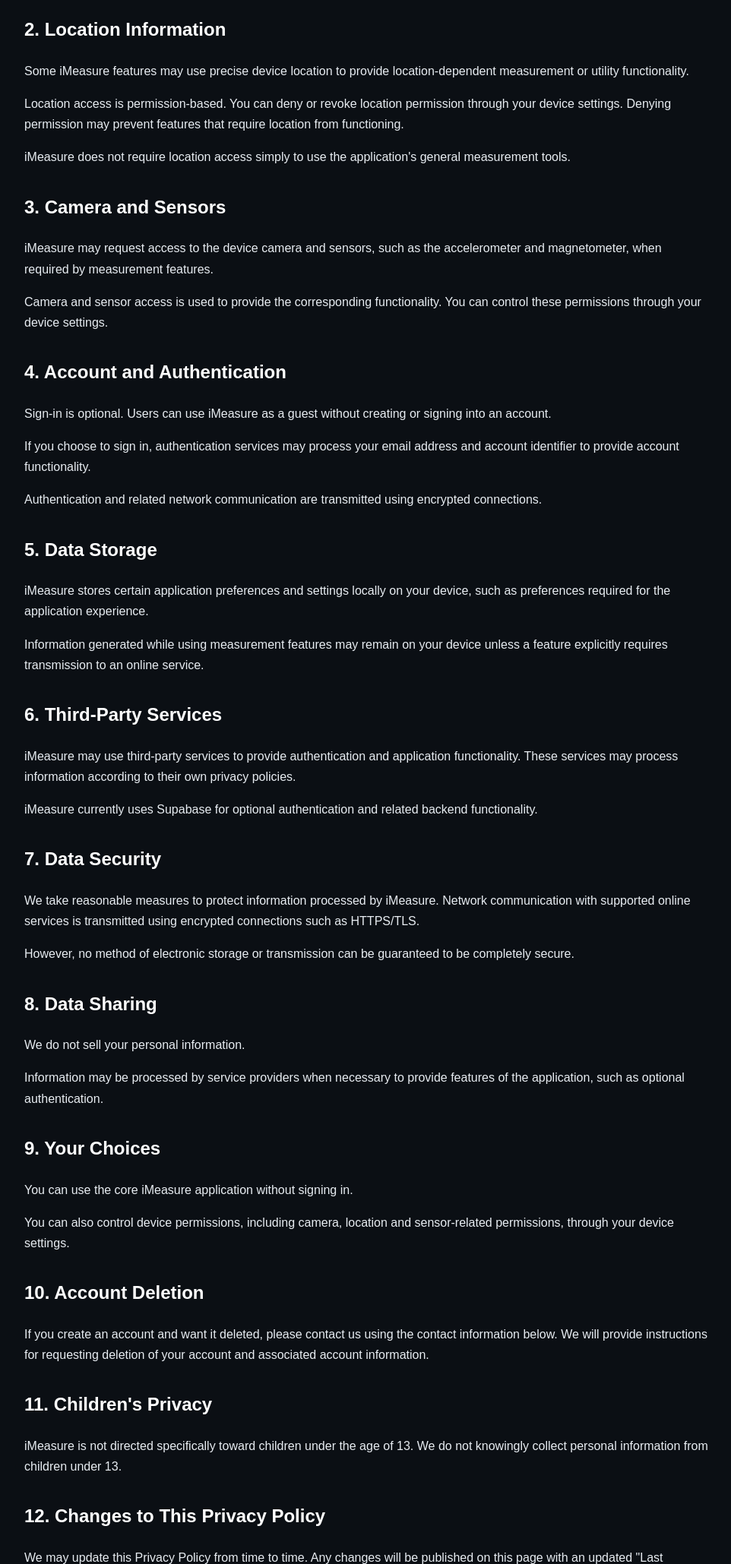
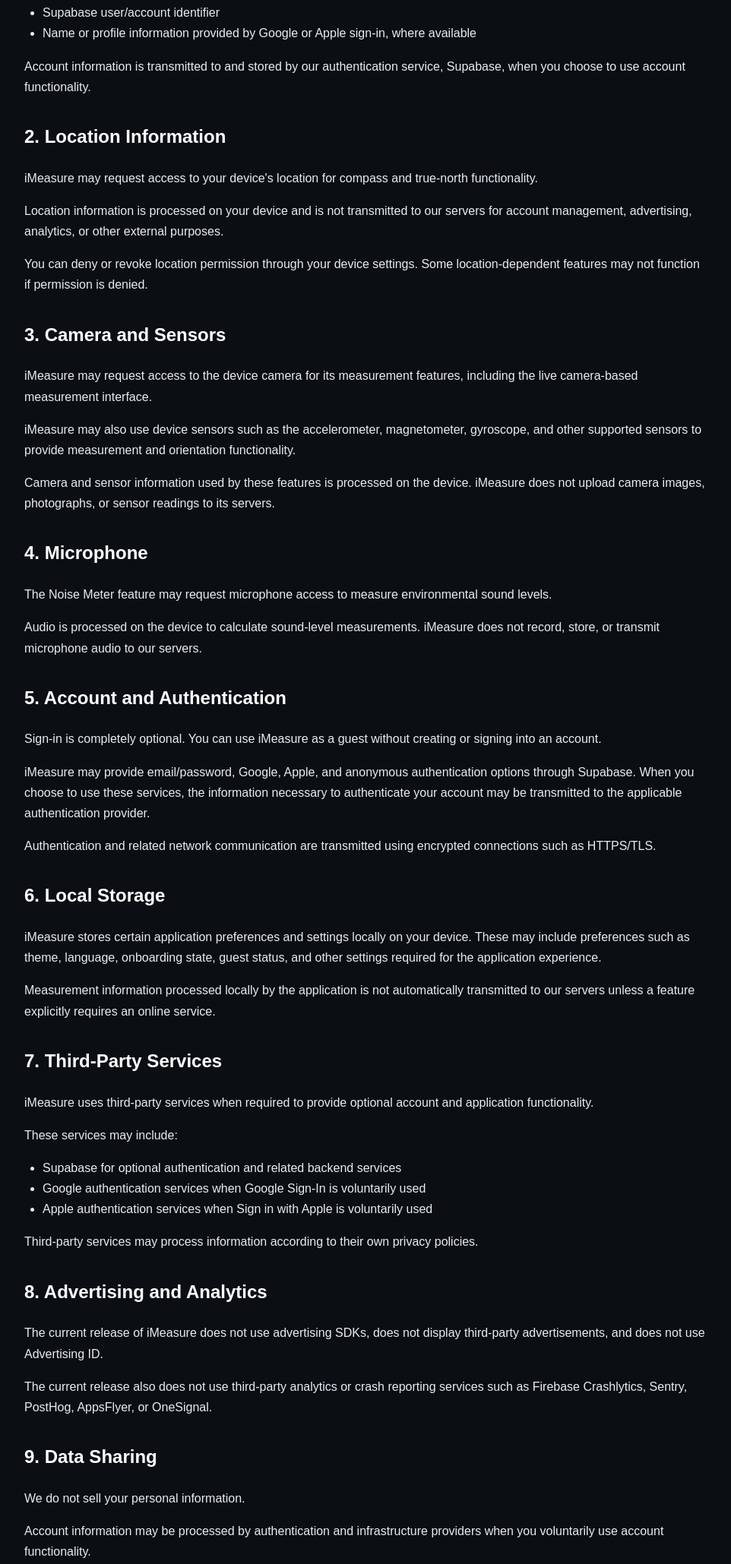
Before and after one commit to AmericanGroupLLC/AmericanGroupLLC.github.io, a website: page policy/iMeasure/index.html in a window 1280 px wide. Shown: the part 582-2641 px from the top of the page at 76% size, without its empty margins (158-1120 px from the left). Drawn offline with Linux system fonts and the light colour scheme.

Commit message:
Update index.html

```diff
--- a/policy/iMeasure/index.html
+++ b/policy/iMeasure/index.html
@@ -18,7 +18,7 @@
 
 .container {
     max-width: 900px;
-        margin: 0 auto;
+    margin: auto;
     padding: 40px 24px 60px;
 }
 
@@ -90,153 +90,231 @@
 <h2>1. Information We Collect</h2>
 
 <p>
-    iMeasure does not require you to create an account to use its core features.
-    If you voluntarily sign in, we may process the information necessary to
-    authenticate and maintain your account, such as your email address and
-    authentication identifier.
+    You can use the core features of iMeasure as a guest without creating an
+    account.
 </p>
 
 <p>
-    Depending on the feature you use and the permissions you grant, iMeasure
-    may access device sensors and location information to provide measurement
-    functionality.
+    If you voluntarily create or use an account, iMeasure may process
+    information required for authentication and account management, including:
+</p>
+
+<ul>
+    <li>Email address</li>
+    <li>Supabase user/account identifier</li>
+    <li>Name or profile information provided by Google or Apple sign-in, where available</li>
+</ul>
+
+<p>
+    Account information is transmitted to and stored by our authentication
+    service, Supabase, when you choose to use account functionality.
 </p>
 
 <h2>2. Location Information</h2>
 
 <p>
-    Some iMeasure features may use precise device location to provide
-    location-dependent measurement or utility functionality.
+    iMeasure may request access to your device's location for compass and
+    true-north functionality.
 </p>
 
 <p>
-    Location access is permission-based. You can deny or revoke location
-    permission through your device settings. Denying permission may prevent
-    features that require location from functioning.
+    Location information is processed on your device and is not transmitted to
+    our servers for account management, advertising, analytics, or other
+    external purposes.
 </p>
 
 <p>
-    iMeasure does not require location access simply to use the application's
-    general measurement tools.
+    You can deny or revoke location permission through your device settings.
+    Some location-dependent features may not function if permission is denied.
 </p>
 
 <h2>3. Camera and Sensors</h2>
 
 <p>
-    iMeasure may request access to the device camera and sensors, such as the
-    accelerometer and magnetometer, when required by measurement features.
+    iMeasure may request access to the device camera for its measurement
+    features, including the live camera-based measurement interface.
 </p>
 
 <p>
-    Camera and sensor access is used to provide the corresponding functionality.
-    You can control these permissions through your device settings.
-</p>
-
-<h2>4. Account and Authentication</h2>
-
-<p>
-    Sign-in is optional. Users can use iMeasure as a guest without creating or
-    signing into an account.
+    iMeasure may also use device sensors such as the accelerometer,
+    magnetometer, gyroscope, and other supported sensors to provide measurement
+    and orientation functionality.
 </p>
 
 <p>
-    If you choose to sign in, authentication services may process your email
-    address and account identifier to provide account functionality.
+    Camera and sensor information used by these features is processed on the
+    device. iMeasure does not upload camera images, photographs, or sensor
+    readings to its servers.
+</p>
+
+<h2>4. Microphone</h2>
+
+<p>
+    The Noise Meter feature may request microphone access to measure
+    environmental sound levels.
+</p>
+
+<p>
+    Audio is processed on the device to calculate sound-level measurements.
+    iMeasure does not record, store, or transmit microphone audio to our
+    servers.
+</p>
+
+<h2>5. Account and Authentication</h2>
+
+<p>
+    Sign-in is completely optional. You can use iMeasure as a guest without
+    creating or signing into an account.
+</p>
+
+<p>
+    iMeasure may provide email/password, Google, Apple, and anonymous
+    authentication options through Supabase. When you choose to use these
+    services, the information necessary to authenticate your account may be
+    transmitted to the applicable authentication provider.
 </p>
 
 <p>
     Authentication and related network communication are transmitted using
-    encrypted connections.
+    encrypted connections such as HTTPS/TLS.
 </p>
 
-<h2>5. Data Storage</h2>
+<h2>6. Local Storage</h2>
 
 <p>
     iMeasure stores certain application preferences and settings locally on
-    your device, such as preferences required for the application experience.
+    your device. These may include preferences such as theme, language,
+    onboarding state, guest status, and other settings required for the
+    application experience.
 </p>
 
 <p>
-    Information generated while using measurement features may remain on your
-    device unless a feature explicitly requires transmission to an online
-    service.
+    Measurement information processed locally by the application is not
+    automatically transmitted to our servers unless a feature explicitly
+    requires an online service.
 </p>
 
-<h2>6. Third-Party Services</h2>
+<h2>7. Third-Party Services</h2>
 
 <p>
-    iMeasure may use third-party services to provide authentication and
-    application functionality. These services may process information according
-    to their own privacy policies.
+    iMeasure uses third-party services when required to provide optional
+    account and application functionality.
 </p>
 
 <p>
-    iMeasure currently uses Supabase for optional authentication and related
-    backend functionality.
+    These services may include:
 </p>
 
-<h2>7. Data Security</h2>
+<ul>
+    <li>Supabase for optional authentication and related backend services</li>
+    <li>Google authentication services when Google Sign-In is voluntarily used</li>
+    <li>Apple authentication services when Sign in with Apple is voluntarily used</li>
+</ul>
 
 <p>
-    We take reasonable measures to protect information processed by iMeasure.
-    Network communication with supported online services is transmitted using
-    encrypted connections such as HTTPS/TLS.
+    Third-party services may process information according to their own
+    privacy policies.
+</p>
+
+<h2>8. Advertising and Analytics</h2>
+
+<p>
+    The current release of iMeasure does not use advertising SDKs, does not
+    display third-party advertisements, and does not use Advertising ID.
 </p>
 
 <p>
-    However, no method of electronic storage or transmission can be guaranteed
-    to be completely secure.
+    The current release also does not use third-party analytics or crash
+    reporting services such as Firebase Crashlytics, Sentry, PostHog,
+    AppsFlyer, or OneSignal.
 </p>
 
-<h2>8. Data Sharing</h2>
+<h2>9. Data Sharing</h2>
 
 <p>
     We do not sell your personal information.
 </p>
 
 <p>
-    Information may be processed by service providers when necessary to provide
-    features of the application, such as optional authentication.
-</p>
-
-<h2>9. Your Choices</h2>
-
-<p>
-    You can use the core iMeasure application without signing in.
+    Account information may be processed by authentication and infrastructure
+    providers when you voluntarily use account functionality.
 </p>
 
 <p>
-    You can also control device permissions, including camera, location and
-    sensor-related permissions, through your device settings.
+    Camera, microphone, location, and sensor information used for measurement
+    features is processed on the device and is not uploaded to our servers.
 </p>
 
-<h2>10. Account Deletion</h2>
+<h2>10. Data Security</h2>
 
 <p>
-    If you create an account and want it deleted, please contact us using the
-    contact information below. We will provide instructions for requesting
-    deletion of your account and associated account information.
+    We take reasonable measures to protect information processed by iMeasure.
+    Network communication with supported online services uses encrypted
+    connections such as HTTPS/TLS.
 </p>
 
-<h2>11. Children's Privacy</h2>
+<p>
+    No method of electronic transmission or storage can be guaranteed to be
+    completely secure.
+</p>
+
+<h2>11. Account Deletion</h2>
 
 <p>
-    iMeasure is not directed specifically toward children under the age of 13.
+    iMeasure supports optional account creation. If you create an account,
+    you may request deletion of your account and associated account
+    information.
+</p>
+
+<p>
+    To request account deletion, contact us at:
+</p>
+
+<p>
+    <a href="mailto:contact@safecodeg.com">contact@safecodeg.com</a>
+</p>
+
+<p>
+    We will process valid account deletion requests in accordance with
+    applicable requirements and our ability to verify the request.
+</p>
+
+<p>
+    <strong>Note:</strong> Account deletion functionality and the public
+    deletion-request process must be available before account creation is
+    offered in a Google Play release where Google's account deletion
+    requirements apply.
+</p>
+
+<h2>12. Your Choices</h2>
+
+<ul>
+    <li>You may use the core application without signing in.</li>
+    <li>You may decline camera, microphone, and location permissions.</li>
+    <li>You may revoke previously granted permissions through Android settings.</li>
+    <li>You may choose whether to create or use an account.</li>
+    <li>You may request account deletion by contacting us.</li>
+</ul>
+
+<h2>13. Children's Privacy</h2>
+
+<p>
+    iMeasure is not specifically directed toward children under the age of 13.
     We do not knowingly collect personal information from children under 13.
 </p>
 
-<h2>12. Changes to This Privacy Policy</h2>
+<h2>14. Changes to This Privacy Policy</h2>
 
 <p>
-    We may update this Privacy Policy from time to time. Any changes will be
+    We may update this Privacy Policy from time to time. Changes will be
     published on this page with an updated "Last updated" date.
 </p>
 
-<h2>13. Contact Us</h2>
+<h2>15. Contact Us</h2>
 
 <p>
-    If you have questions about this Privacy Policy or your information,
-    please contact us:
+    If you have questions about this Privacy Policy, your information, or an
+    account deletion request, please contact us:
 </p>
 
 <p>
```
Lines whose indentation alone changed are shown as unchanged.
